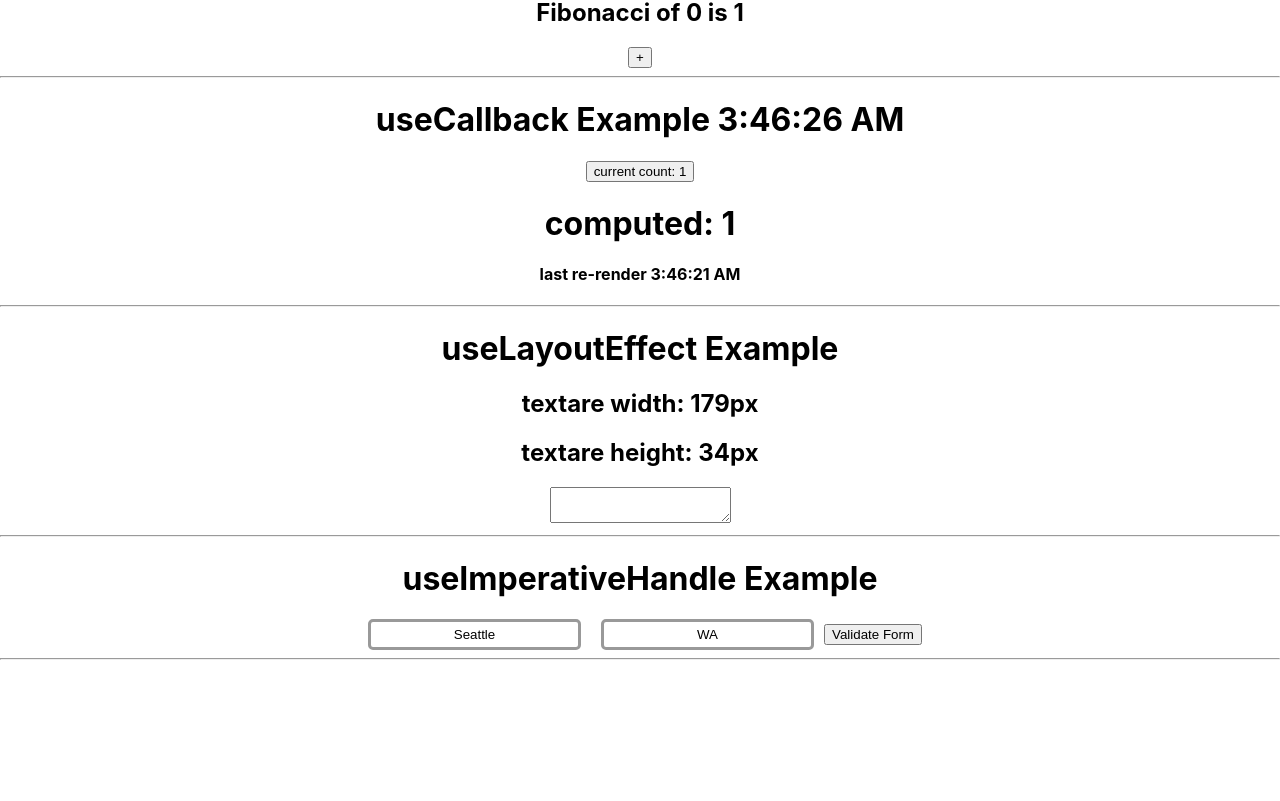
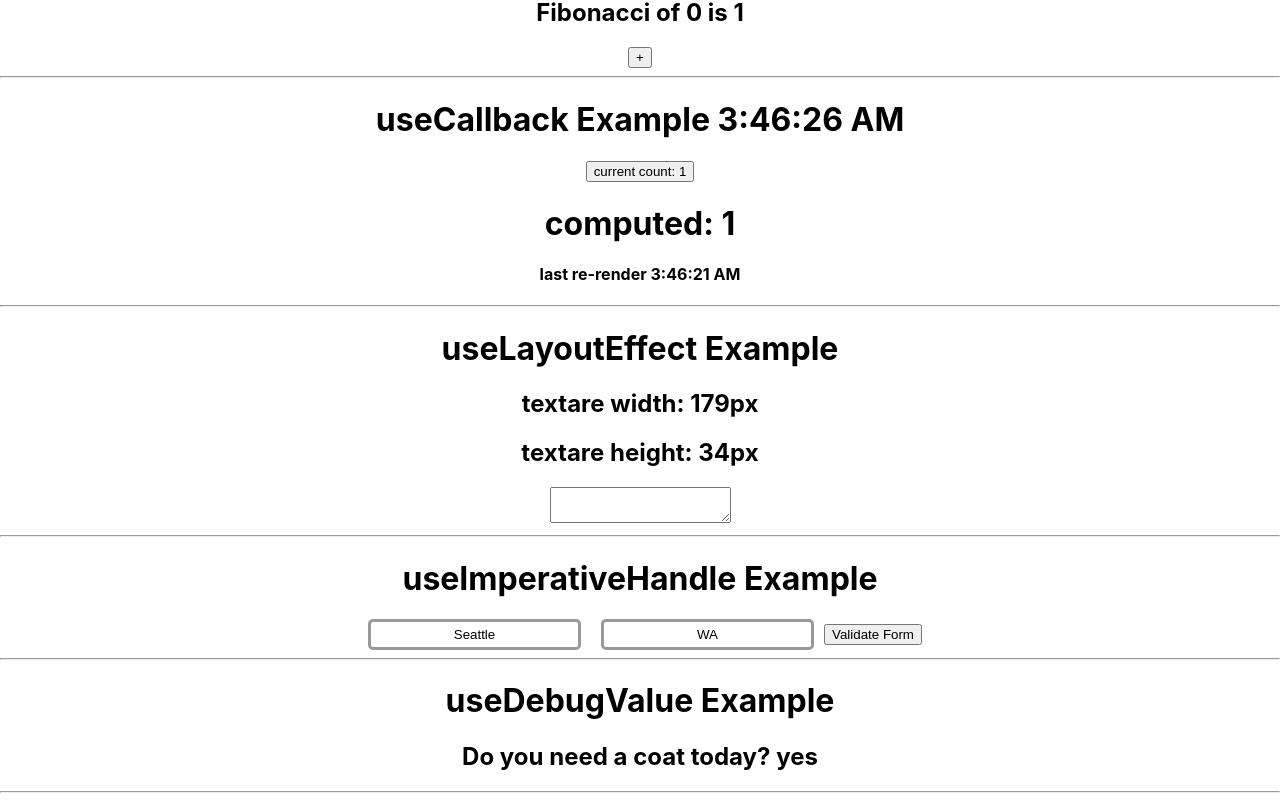
Before and after one commit to suresharam/react-hooks, a React (Create React App) app: page / in a window 1280 px wide. Shown: the part 955-1756 px from the top of the page. Before the commit the page ends 1623 px from the top, so only its background shows below. Built offline with nearby package versions, Linux system fonts and the light colour scheme.

Commit message:
useDebugValue hook

```diff
--- a/src/App.js
+++ b/src/App.js
@@ -6,9 +6,10 @@
 import Memo from "./components/Memo";
 import Callback from "./components/Callback";
 import LayoutEffect from "./components/LayoutEffect";
+import ImperativeHandle from "./components/ImperativeHandle";
+import DebugValue from "./components/DebugValue";
 
 import "./App.css";
-import ImperativeHandle from "./components/ImperativeHandle";
 
 function App() {
   return (
@@ -39,6 +40,9 @@
 
       <ImperativeHandle />
       <hr />
+
+      <DebugValue />
+      <hr />
     </div>
   );
 }
--- /dev/null
+++ b/src/components/DebugValue.js
@@ -0,0 +1,29 @@
+import { useState, useEffect, useDebugValue } from "react";
+
+const useIsRaining = () => {
+  const [isRaining, setIsRaining] = useState(false);
+
+  useEffect(() => {
+    // pretend here you'd make an API request to a weather API
+    // instead we're just going to fake it
+
+    setIsRaining(Math.random() > 0.5);
+  });
+
+  useDebugValue(isRaining ? "Is Raining" : "Is Not Raining");
+
+  return isRaining;
+};
+
+const DebugValueComponent = () => {
+  const isRaining = useIsRaining();
+
+  return (
+    <div>
+      <h1>useDebugValue Example</h1>
+      <h2>Do you need a coat today? {isRaining ? "yes" : "maybe"}</h2>
+    </div>
+  );
+};
+
+export default DebugValueComponent;
```
